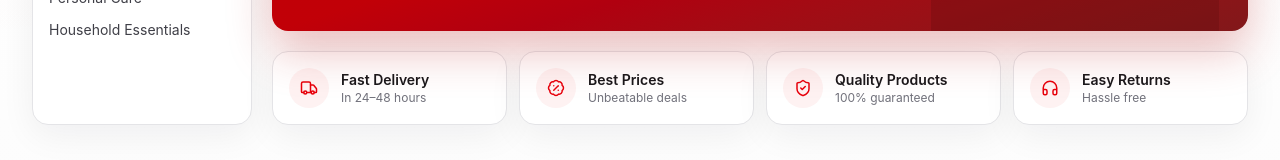
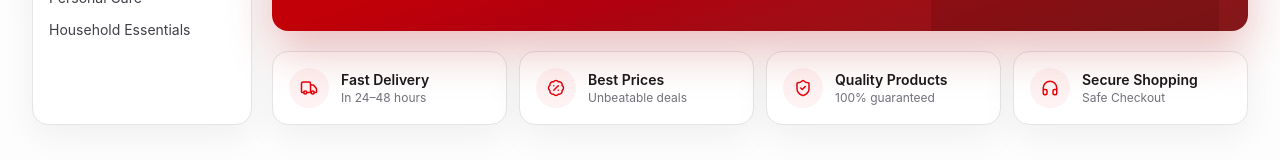
Before and after one commit to BromanDsaga/metrolink-frontend, a React (Vite) app: page / in a window 1280 px wide. Shown: the part 405-565 px from the top of the page. Built offline with nearby package versions, Linux system fonts and the light colour scheme.

Commit message:
Update store feature section

```diff
--- a/src/pages/HomePage.jsx
+++ b/src/pages/HomePage.jsx
@@ -10,7 +10,7 @@ const perks = [
   [Truck, 'Fast Delivery', 'In 24–48 hours'],
   [BadgePercent, 'Best Prices', 'Unbeatable deals'],
   [ShieldCheck, 'Quality Products', '100% guaranteed'],
-  [Headphones, 'Easy Returns', 'Hassle free'],
+  [Headphones, 'Secure Shopping', 'Safe Checkout'],
 ]
 
 export default function HomePage() {
```
